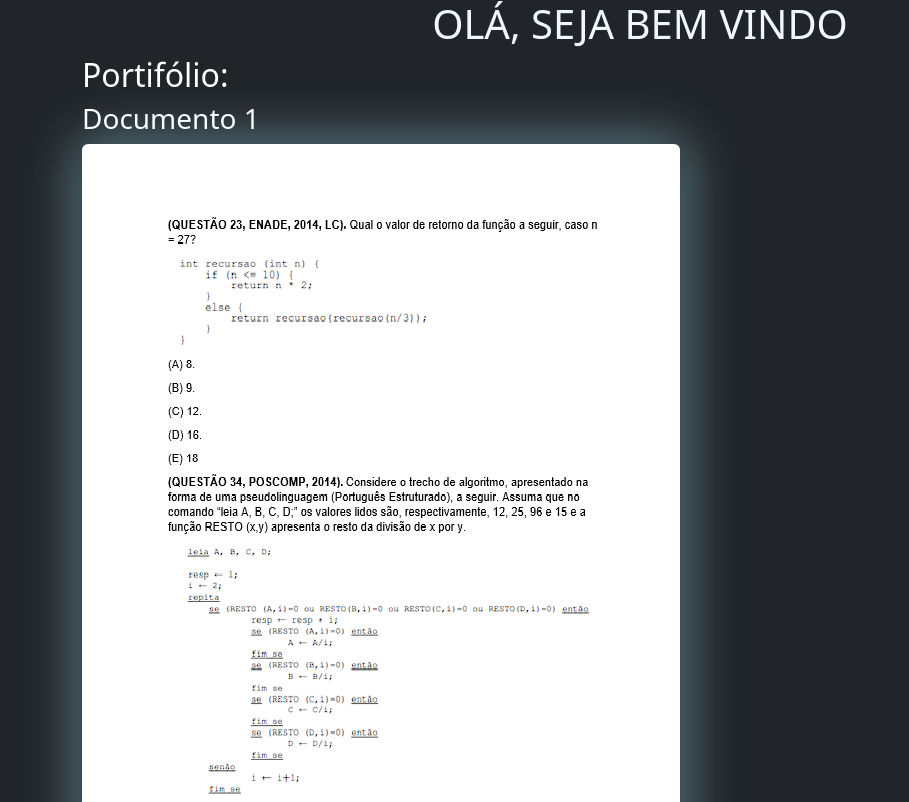
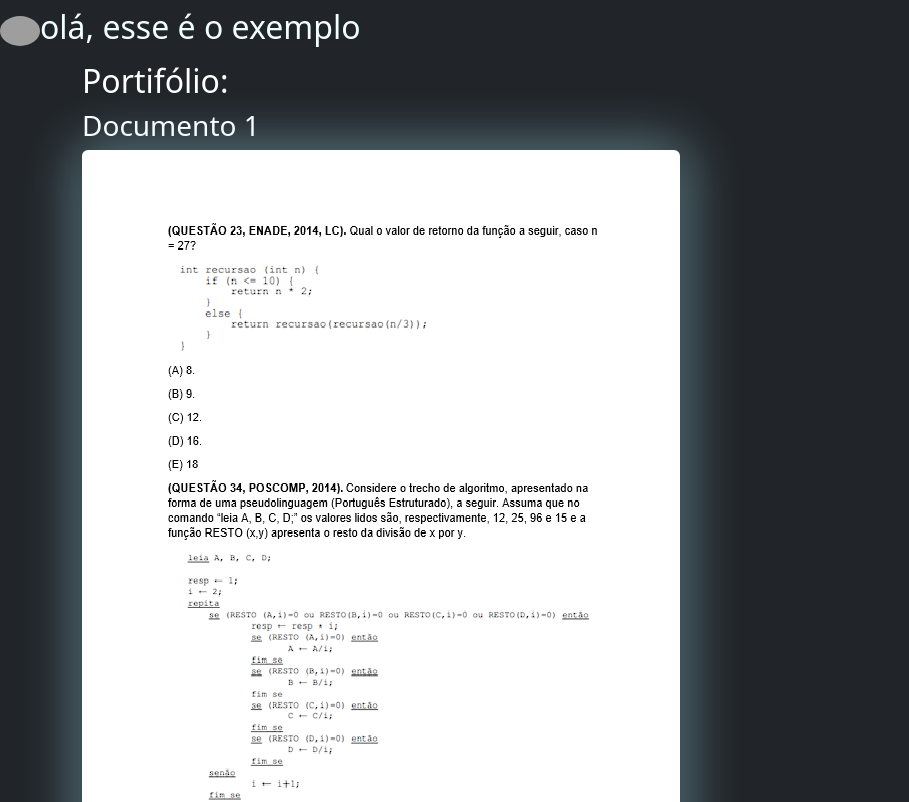
Before and after one commit to vinicius0919/website, a plain HTML site: page index.html in a window 1280 px wide. Shown: the top 802 px of the page, without its empty margins (0-909 px from the left). Drawn offline with nearby package versions, Linux system fonts and the light colour scheme; grey boxes are pictures that could not be loaded.

Commit message:
modificações básicas

```diff
--- a/index.html
+++ b/index.html
@@ -4,6 +4,7 @@
     <meta http-equiv="X-UA-Compatible" content="IE=edge">
     <meta name="viewport" content="width=device-width, initial-scale=1.0">
     <title>MA ENTERPRISES</title>
+    <link rel="icon" type="image/x-icon" href="https://cdn-icons-png.flaticon.com/512/3135/3135715.png">
     <link href="https://cdn.jsdelivr.net/npm/bootstrap@5.2.2/dist/css/bootstrap.min.css" rel="stylesheet"
         integrity="sha384-Zenh87qX5JnK2Jl0vWa8Ck2rdkQ2Bzep5IDxbcnCeuOxjzrPF/et3URy9Bv1WTRi" crossorigin="anonymous">
     <style>
@@ -15,8 +16,19 @@
 </head>
 <body class="bg-dark">
 
-    <!--    título de recepção -->
-    <h1 style="text-align:center ; color: aliceblue;text-align: center;">OLÁ, SEJA BEM VINDO</h1>
+    <!--    título de recepção <h1 style="text-align:center ; color: aliceblue;text-align: center;">OLÁ, SEJA BEM VINDO</h1> -->
+
+
+
+
+    <nav class="navbar navbar-expand-lg navbar-light">
+
+    <img src="https://cdn-icons-png.flaticon.com/512/3135/3135715.png" class="rounded-circle" height="30" alt="Usuário" loading="lazy" />
+    <h2 style="color: azure;">olá, esse é o exemplo</h2>
+
+  </nav>
+
+
     <!--    aprensentação do portifólio -->
     <div class="container mb-xxl-auto">
       <h2 style="color: white;">Portifólio:</h2>
@@ -44,10 +56,15 @@
               <img src="img/imagem1.png" class="rounded shadow" alt="Responsive image">
               <h4  style="color: white; font-size: medium;">Artigo científico sobre o desmantamento estrutural na amazônia</h4>
             </div>
+
+
+
              <div class="figure">
               <img src="img/imagem1.png" class="rounded shadow" alt="Responsive image">
               <h4  style="color: white; font-size: medium;">Artigo científico sobre o desmantamento estrutural na amazônia</h4>
             </div>
+
+
            <br>
         </div>
 
```
